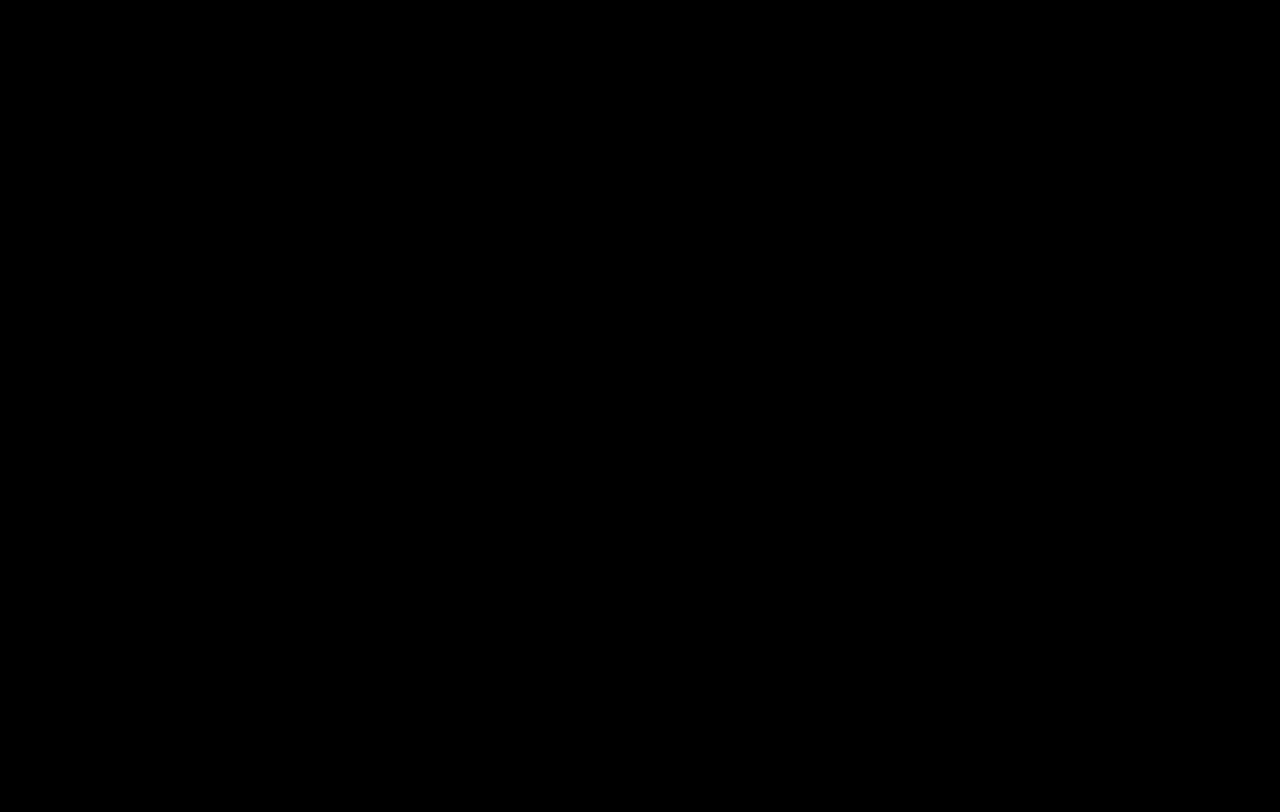
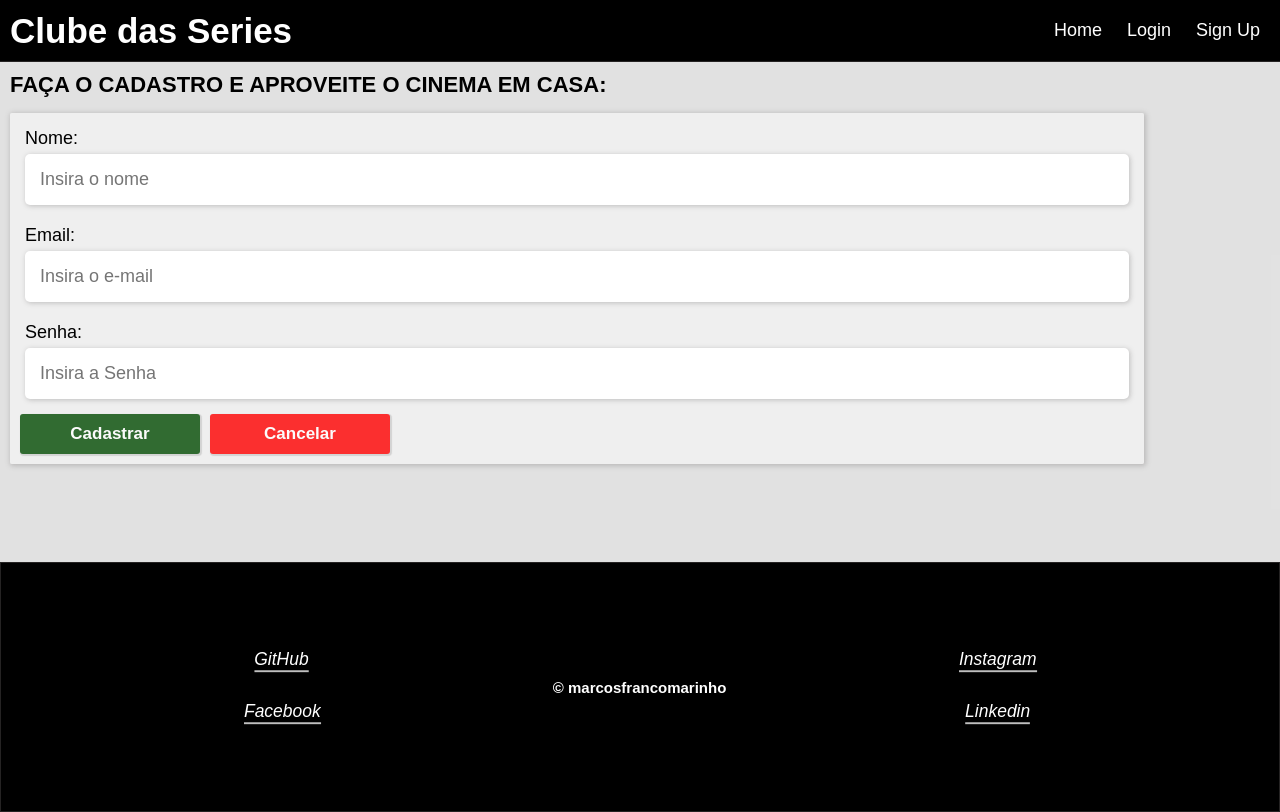
Before and after one commit to marcosfrancomarinho/cubo-serie, a React (Vite) app: page /signup in a window 1280 px wide. Before the commit this address had no page. Built offline with nearby package versions, Linux system fonts and the light colour scheme.

Commit message:
'finish'

```diff
--- a/public/json/db.json
+++ b/public/json/db.json
@@ -76,7 +76,7 @@
     "menu": [
         "Home",
         "login",
-        "Sigin up"
+        "Sign up"
     ],
     "title": "Clube das Series",
     "footer": [
--- a/src/components/Form/LoginForm.tsx
+++ b/src/components/Form/LoginForm.tsx
@@ -21,7 +21,7 @@ const LoginForm: React.FC = () => {
                     <Link
                         title="Crie uma conta para Aproveitar os conteudos"
                         className={style.create_account}
-                        to="/siginup"
+                        to="/signup"
                     >
                         Criar a Conta
                     </Link>
--- a/src/routers/AppRouter.tsx
+++ b/src/routers/AppRouter.tsx
@@ -10,7 +10,7 @@ const AppRouter: React.FC = () => {
         <BrowserRouter>
             <Routes>
                 <Route element={<Home />} path="/" />
-                <Route element={<Register />} path="/siginup" />
+                <Route element={<Register />} path="/signup" />
                 <Route element={<Login />} path="/login" />
             </Routes>
         </BrowserRouter>
```
